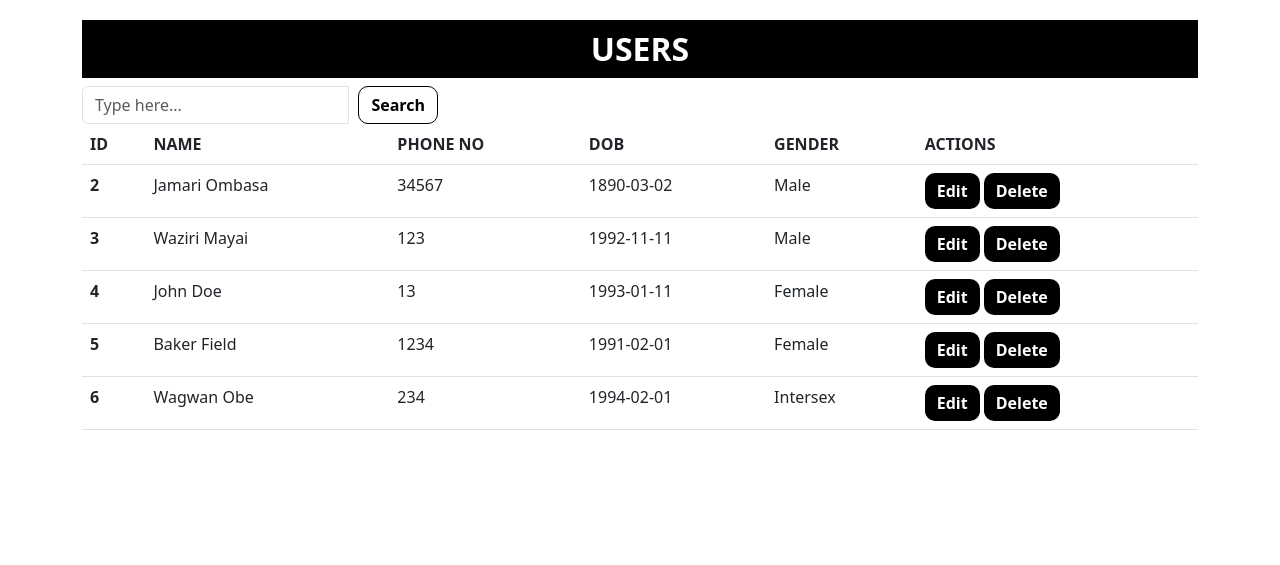
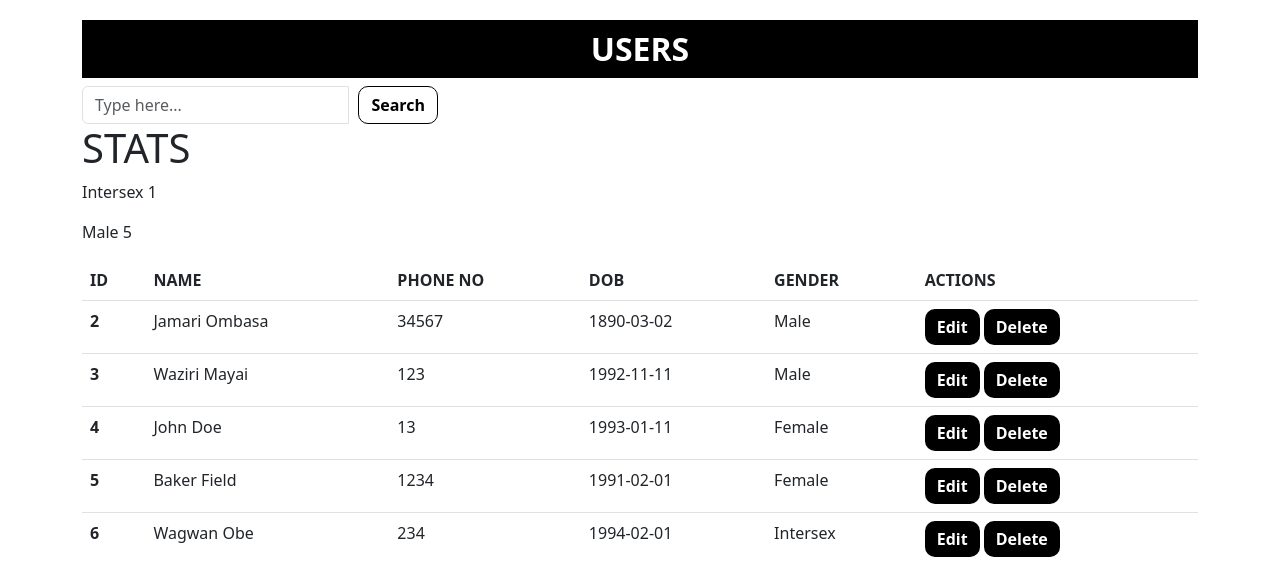
Before and after one commit to ombasaroy/chekigari, a Django app: page /viewdata/ in a window 1280 px wide. Shown: the part 96-661 px from the top of the page. Run offline with Django 4.2, Linux system fonts and the light colour scheme; data comes from the database, SQL or seed files in the repository; both versions use the stored data as it was after the commit; parts of the project's set-up code (start-up, migrations or seed data) failed here and were passed over; some libraries are stand-ins or nearby versions.

Commit message:
latest update

```diff
--- a/chekigari/templates/view.html
+++ b/chekigari/templates/view.html
@@ -29,6 +29,10 @@
               </form>
             </div>
         </div>
+
+    <h1>STATS</h1>
+    <p>Intersex {{ intersex }}</p>
+    <p>Male {{ male }}</p>
 
 
         <div class="table-responsive">
--- a/chekigari/urls.py
+++ b/chekigari/urls.py
@@ -1,7 +1,7 @@
 from django.urls import path
 from . import views
 
-app_name = "chekigari"  # prevents namespace conflic. always include it
+app_name = "chekigari"  # prevents namespace conflict. always include it
 urlpatterns = [
     path('', views.index, name='index'),
     path('login/', views.loginform, name='login'),
--- a/chekigari/views.py
+++ b/chekigari/views.py
@@ -18,7 +18,7 @@ def loginform(request):
 
 def index(request):
     vehicles = Shop.objects.all()
-    context = {"vehicles":vehicles, 'nav':'home'}
+    context = {"vehicles":vehicles, 'nav': 'home'}
     return render(request, 'index.html', context)
 
 
@@ -28,8 +28,10 @@ def register(request):
 
 def viewdata(request):
     data = Users.objects.all()
+    intersex = Users.objects.filter(gender="Intersex").count()
+    male = Users.objects.all().count()
 
-    context = {"data": data}
+    context = {"data": data, "intersex": intersex, "male": male}
 
     return render(request, 'view.html', context)
 
@@ -147,7 +149,7 @@ def signupdata(request):
 
 
 def userlogin(request):
-    if request.method =="POST":
+    if request.method == "POST":
         l_username = request.POST.get('login-username')
         l_password = request.POST.get('login-password')
         userlog = authenticate(username=l_username, password=l_password)
```
Also changed, not shown: db.sqlite3.
